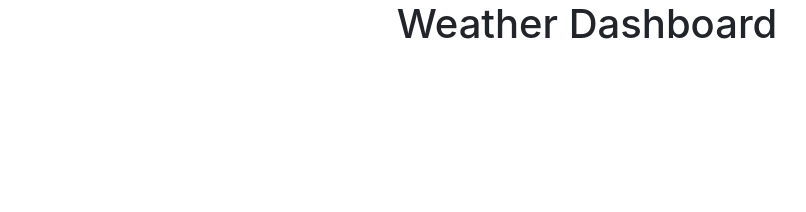
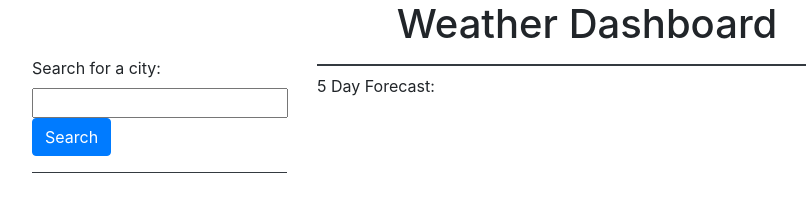
Before and after one commit to BenYeung4/Weather_Dashboard, a plain HTML site: page index.html in a window 1280 px wide. Shown: the whole page, without its empty margins (53-859 px from the left). Drawn offline with nearby package versions, Linux system fonts and the light colour scheme.

Commit message:
create javascript

```diff
--- a/index.html
+++ b/index.html
@@ -1,21 +1,41 @@
 <!DOCTYPE html>
 <html lang="en">
+
 <head>
     <meta charset="UTF-8">
     <meta http-equiv="X-UA-Compatible" content="IE=edge">
     <meta name="viewport" content="width=device-width, initial-scale=1.0">
-    <link rel="stylesheet" href="https://stackpath.bootstrapcdn.com/bootstrap/4.3.1/css/bootstrap.min.css"/>
-    <link rel="stylesheet" href="./assets/css/style.css"/>
+    <link rel="stylesheet" href="https://stackpath.bootstrapcdn.com/bootstrap/4.3.1/css/bootstrap.min.css" />
+    <link rel="stylesheet" href="./assets/css/style.css" />
     <title>Weather Dashboard</title>
 </head>
+
 <body>
-    <header class = "text-center border-dark">
+    <header class="text-center border-dark">
         <h1>Weather Dashboard</h1>
     </header>
 
-    <main class ="container">
-        <div class ="row">
-
+    <main class="container">
+        <div class="row">
+            <sidebar class="col-sm-12 col-md-3">
+                <form id="city-form" class="city-form border-bottom border-dark pb-3 justify-content-center fill">
+                    <label for="city" class="city-form big-bold"> Search for a city:</label>
+                    <input type="text" id="city-input" class="city-form fill md-3" name="city">
+                    <button class="btn btn-primary city-form fill" id="search-btn" type="submit">Search</button>
+                </form>
+                <div id="searched-cities" class="pt-3">
+                    <!--for city buttons to be append after search-->
+                </div>
+            </sidebar>
+            <div class="col-sm-12 col-md-9">
+                <div id="current-container" class="border border-dark bg-white mt-2">
+                    <!--Current Weather-->
+                </div>
+                <div class="big-bold my-2"> 5 Day Forecast:</div>
+                <div id="five-day-container" class="row">
+                    <!--5day forecast-->
+                </div>
+            </div>
         </div>
     </main>
 
@@ -24,4 +44,5 @@
     <script src="https://cdnjs.cloudflare.com/ajax/libs/moment.js/2.24.0/moment.min.js"></script>
     <script type="text/javascript" src="./assets/js/homepage.js"></script>
 </body>
+
 </html>
```
